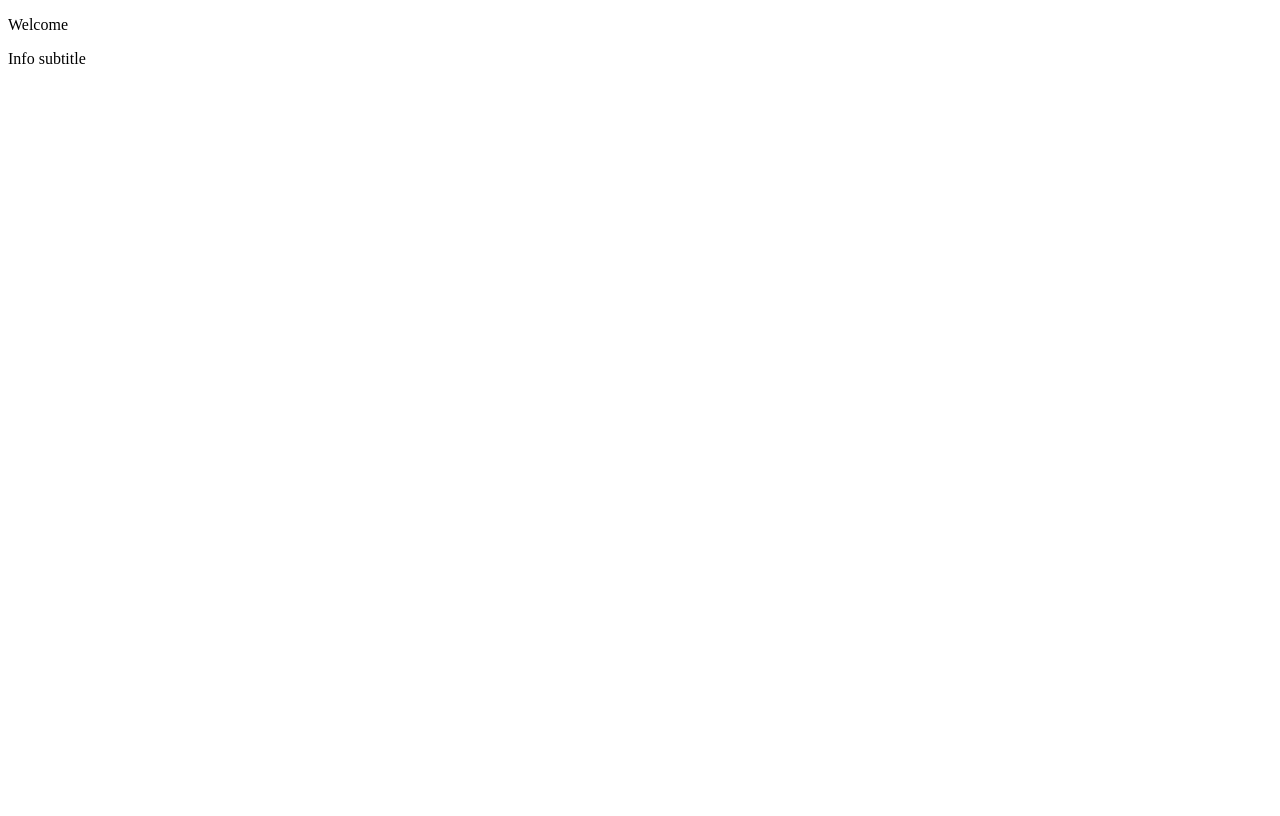
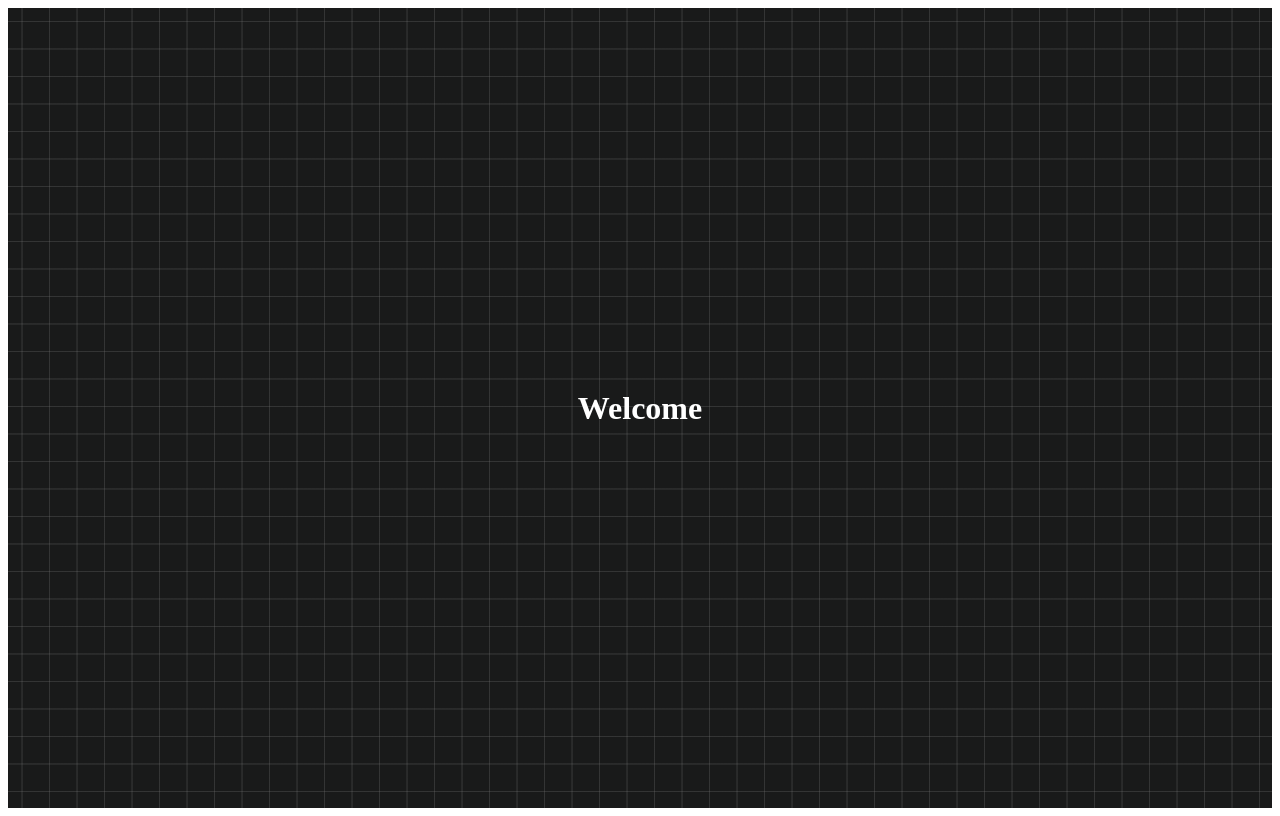
Before and after one commit to yaloncu/trip_recommender, a Vue app in the folder explotacion_datos/frontend/: page / in a window 1280 px wide. Built offline with nearby package versions, Linux system fonts and the light colour scheme.

Commit message:
cambiando estilos

```diff
--- a/explotacion_datos/frontend/src/components/Home.vue
+++ b/explotacion_datos/frontend/src/components/Home.vue
@@ -1,10 +1,7 @@
 <template>
-  <section class="hero is-info">
-    <div class="hero-body">
-      <p class="title">Welcome</p>
-      <p class="subtitle">Info subtitle</p>
-    </div>
-  </section>
+  <div class="container">
+    <h1>Welcome</h1>
+  </div>
 </template>
 
 <script>
@@ -14,4 +11,24 @@ export default {
 </script>
 
 <style scoped>
+  html, body {
+    margin: 0;
+    padding: 0;
+    height: 100%;
+  }
+
+  .container {
+    width: 100%;
+    height: 100vh;
+    display: flex;
+    justify-content: center;
+    align-items: center;
+    --color: rgba(114, 114, 114, 0.3);
+    background-color: #191a1a;
+    background-image: linear-gradient(0deg, transparent 24%, var(--color) 25%, var(--color) 26%, transparent 27%, transparent 74%, var(--color) 75%, var(--color) 76%, transparent 77%, transparent),
+        linear-gradient(90deg, transparent 24%, var(--color) 25%, var(--color) 26%, transparent 27%, transparent 74%, var(--color) 75%, var(--color) 76%, transparent 77%, transparent);
+    background-size: 55px 55px;
+    color: white;
+    text-align: center;
+  }
 </style>
```
